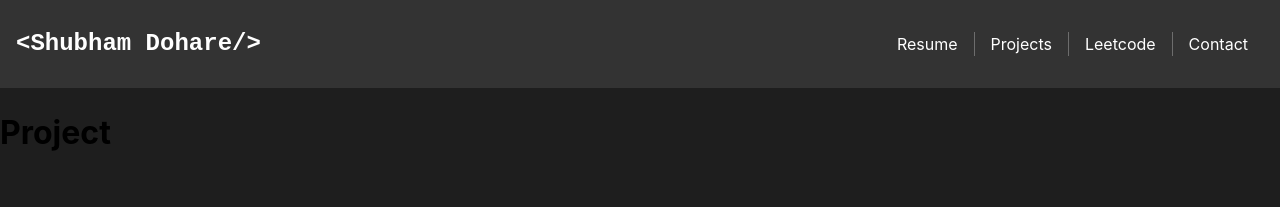
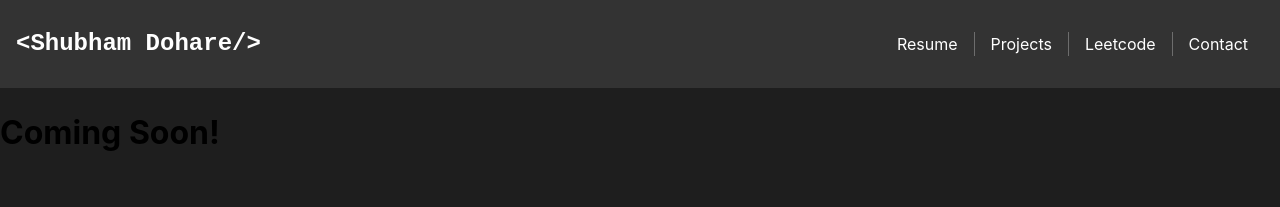
Before and after one commit to shubham199711/personal_website, a React (Vite) app: page /project in a window 1280 px wide. Shown: the top 207 px of the page. Built offline with nearby package versions, Linux system fonts and the light colour scheme.

Commit message:
Minor fixes

```diff
--- a/src/pages/Project.tsx
+++ b/src/pages/Project.tsx
@@ -1,7 +1,7 @@
 const Project = () => {
   return (
     <div>
-      <h1>Project</h1>
+      <h1>Coming Soon!</h1>
     </div>
   );
 };
```
